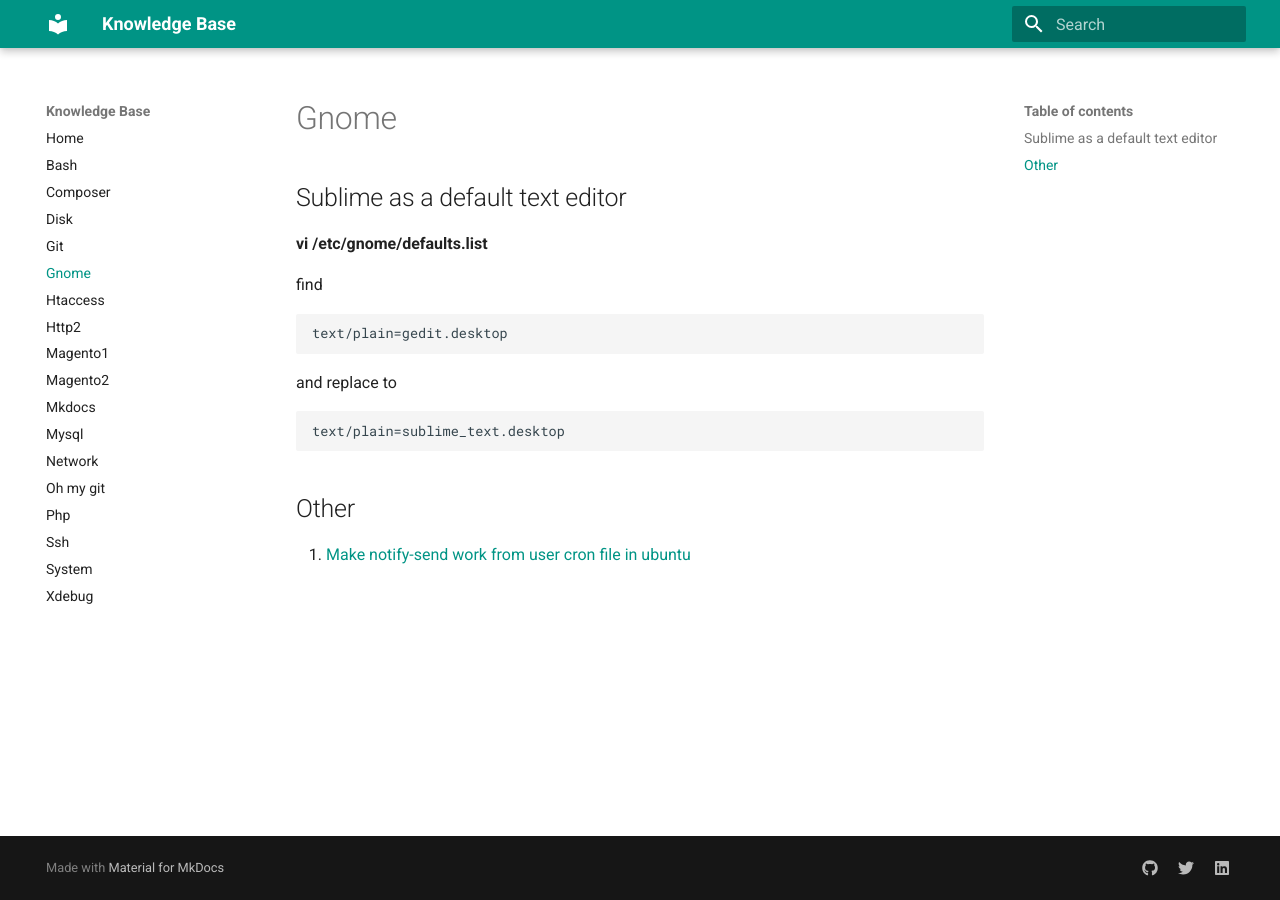
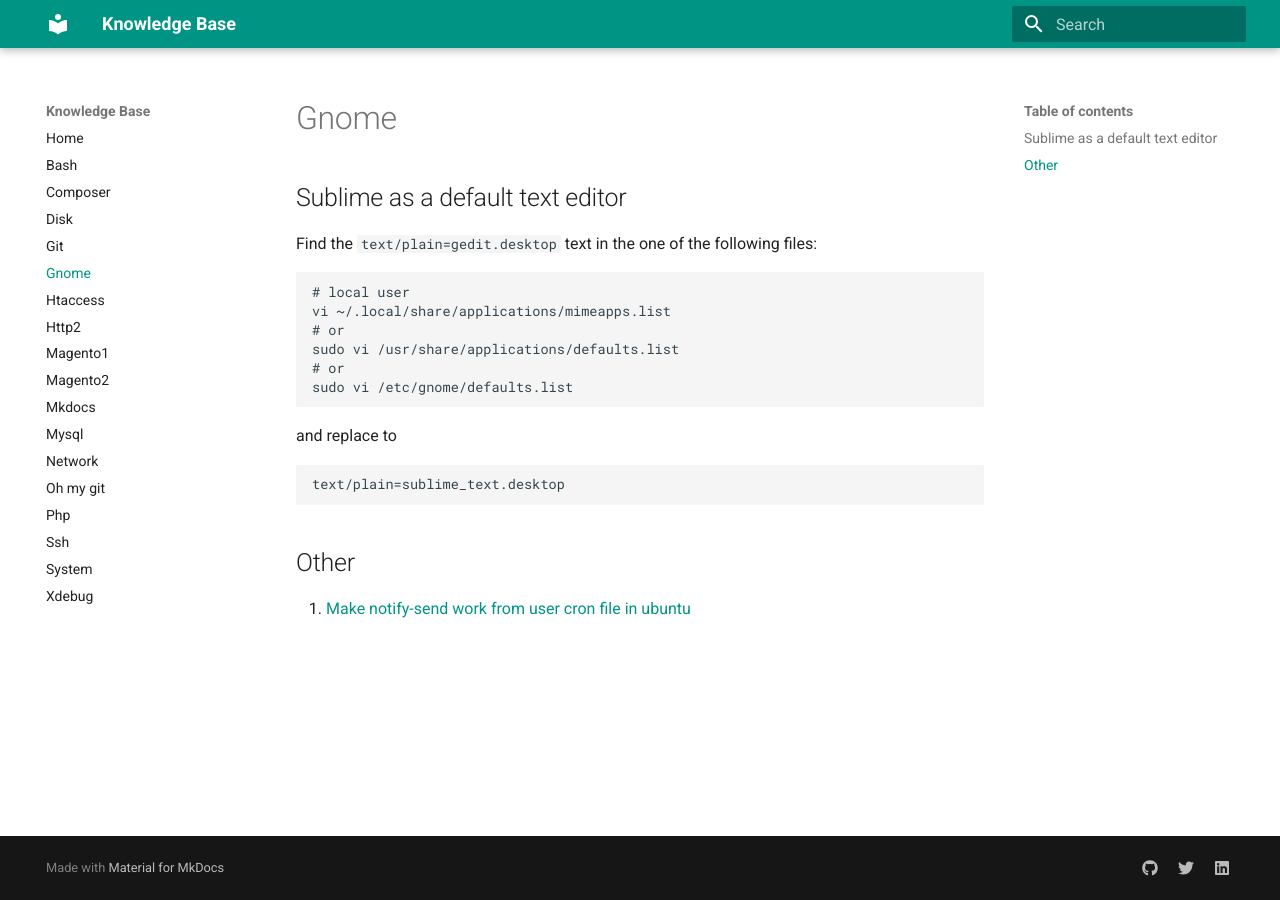
Before and after one commit to yutv/kb, an MkDocs documentation site: the page built from docs/gnome.md, in a window 1280 px wide. Built offline with MkDocs 1.6.1 and Material for MkDocs 9.7.7, drawn with Linux system fonts in a browser that asks for light colours.

Commit message:
Gnome. Default text editor

```diff
--- a/docs/gnome.md
+++ b/docs/gnome.md
@@ -1,10 +1,13 @@
 ## Sublime as a default text editor
 
-**vi /etc/gnome/defaults.list**
+Find the `text/plain=gedit.desktop` text in the one of the following files:
 
-find
-
-    text/plain=gedit.desktop
+    # local user
+    vi ~/.local/share/applications/mimeapps.list
+    # or
+    sudo vi /usr/share/applications/defaults.list
+    # or
+    sudo vi /etc/gnome/defaults.list
 
 and replace to
 
```
